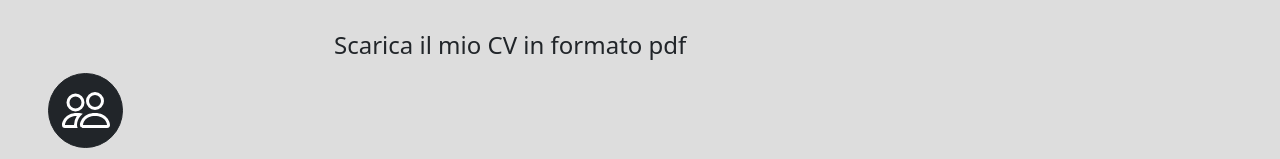
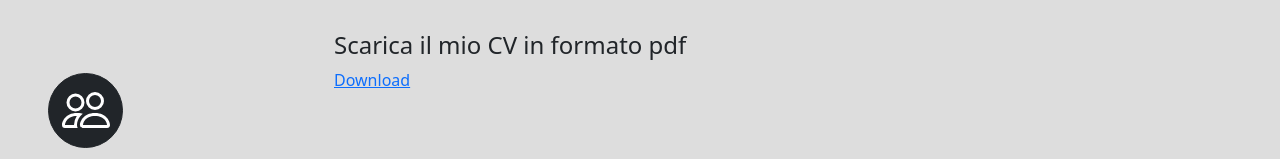
Before and after one commit to FrancescoB97/FrancescoB97.github.io, a React (Create React App) app: page /Socials in a window 1280 px wide. Shown: the part 610-769 px from the top of the page. Built offline with nearby package versions, Linux system fonts and the light colour scheme.

Commit message:
Aggiunta icona

```diff
--- a/public/index.html
+++ b/public/index.html
@@ -2,7 +2,7 @@
 <html lang="en">
   <head>
     <meta charset="utf-8" />
-    <link rel="icon" href="%PUBLIC_URL%/favicon.ico" />
+    <link rel="icon" href="https://raw.githubusercontent.com/francescob97/francescob97.github.io/public/favicon.ico" />
     <meta name="viewport" content="width=device-width, initial-scale=1" />
     <meta name="theme-color" content="#000000" />
     <meta
--- a/src/components/Socials.js
+++ b/src/components/Socials.js
@@ -166,7 +166,7 @@ function SocialsPage(props) {
       </div>
 
       <h4 className="mt-4 pt-4">Scarica il mio CV in formato pdf</h4>
-
+          <a href="https://raw.githubusercontent.com/francescob97/francescob97.github.io/main/src/components/File/CV.pdf">Download</a>
     </div>
     </>
   );
```
Also changed, not shown: 2 other files (tests, documents, lock files or other folders).
